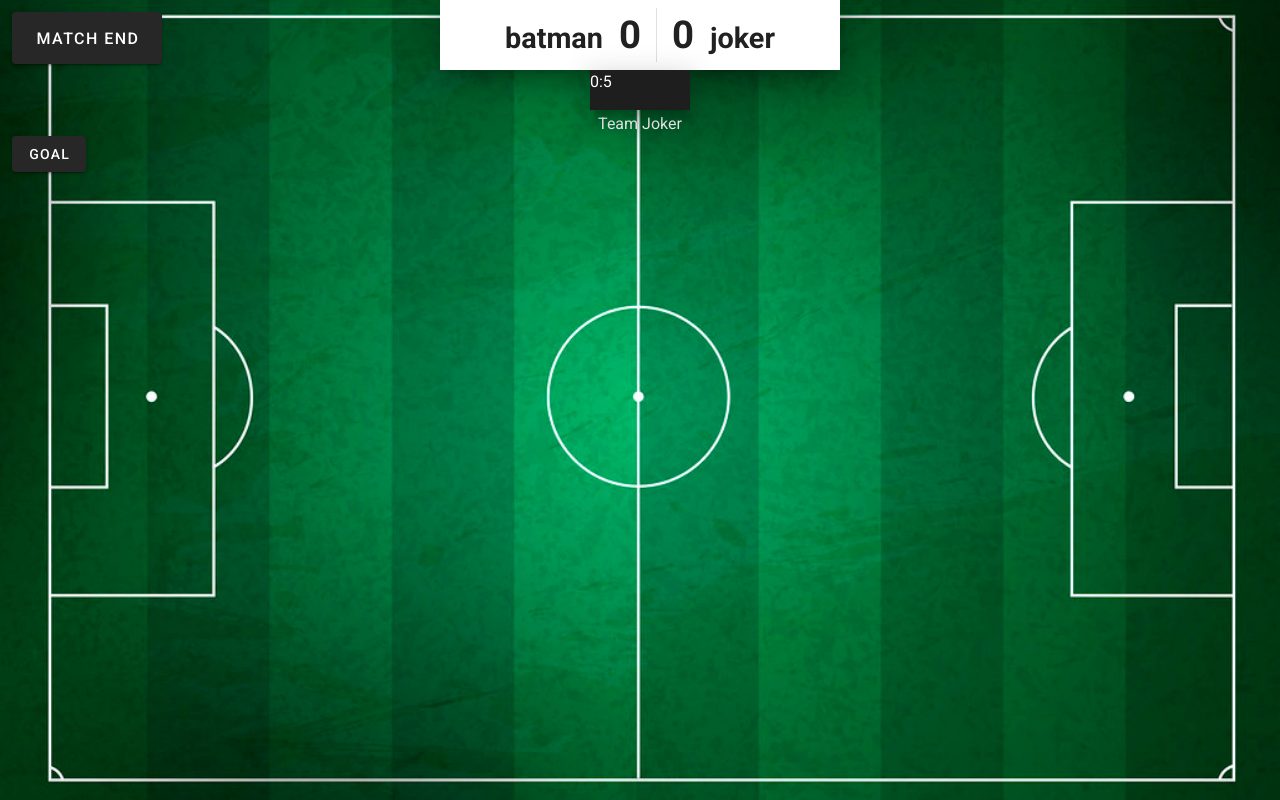
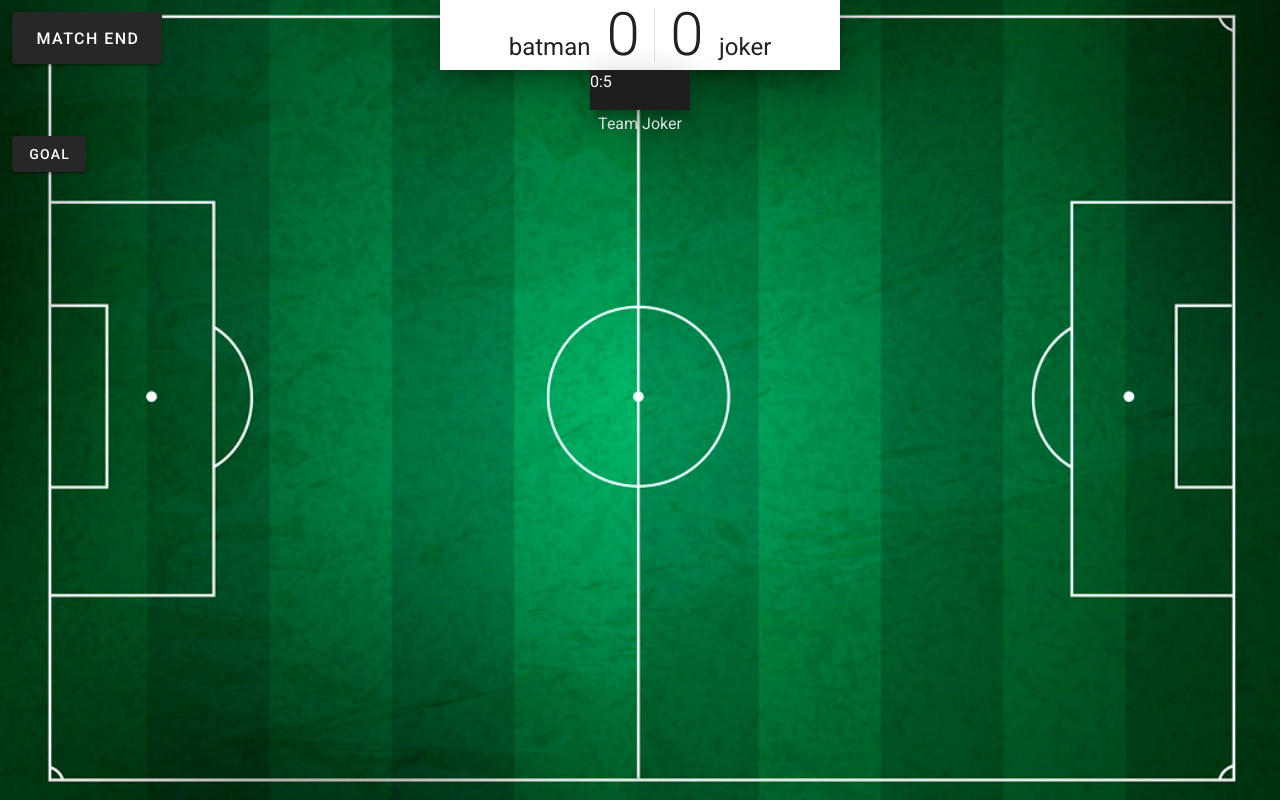
Before and after one commit to Falinor/baby-foot-host, a Nuxt app: page /Match in a window 1280 px wide. Built offline with nearby package versions, Linux system fonts and the light colour scheme; no server answers.

Commit message:
style: add style for h5 element

```diff
--- a/components/Score.vue
+++ b/components/Score.vue
@@ -2,13 +2,13 @@
   <div>
     <v-sheet class="score mx-auto" light elevation="16" width="400" height="70">
       <div class="team">
-        <h5 class="name">{{ batmen.name }}</h5>
-        <h2 class="points">{{ batmen.points }}</h2>
+        <h5 class="name text-h5">{{ batmen.name }}</h5>
+        <h2 class="points text-h2">{{ batmen.points }}</h2>
       </div>
       <v-divider vertical />
       <div class="team">
-        <h2 class="points">{{ jokers.points }}</h2>
-        <h5 class="name">{{ jokers.name }}</h5>
+        <h2 class="points text-h2">{{ jokers.points }}</h2>
+        <h5 class="name text-h5">{{ jokers.name }}</h5>
       </div>
     </v-sheet>
     <v-sheet class="timer mx-auto" elevation="16" width="100" height="40">
@@ -73,12 +73,10 @@ export default {
 
 .points {
   display: inline;
-  font-size: 2.4rem;
 }
 
 .name {
   display: inline;
-  font-size: 1.8rem;
   padding: 0 1rem;
 }
 
--- a/pages/Match.vue
+++ b/pages/Match.vue
@@ -12,9 +12,10 @@
 </template>
 
 <script>
+import { mapGetters } from 'vuex'
+
 // import WebcamPlayer from '@/components/WebcamPlayer'
 import { matchService } from '@/services'
-import { mapGetters } from 'vuex'
 import { randomElement } from '@/core'
 
 export default {
```
